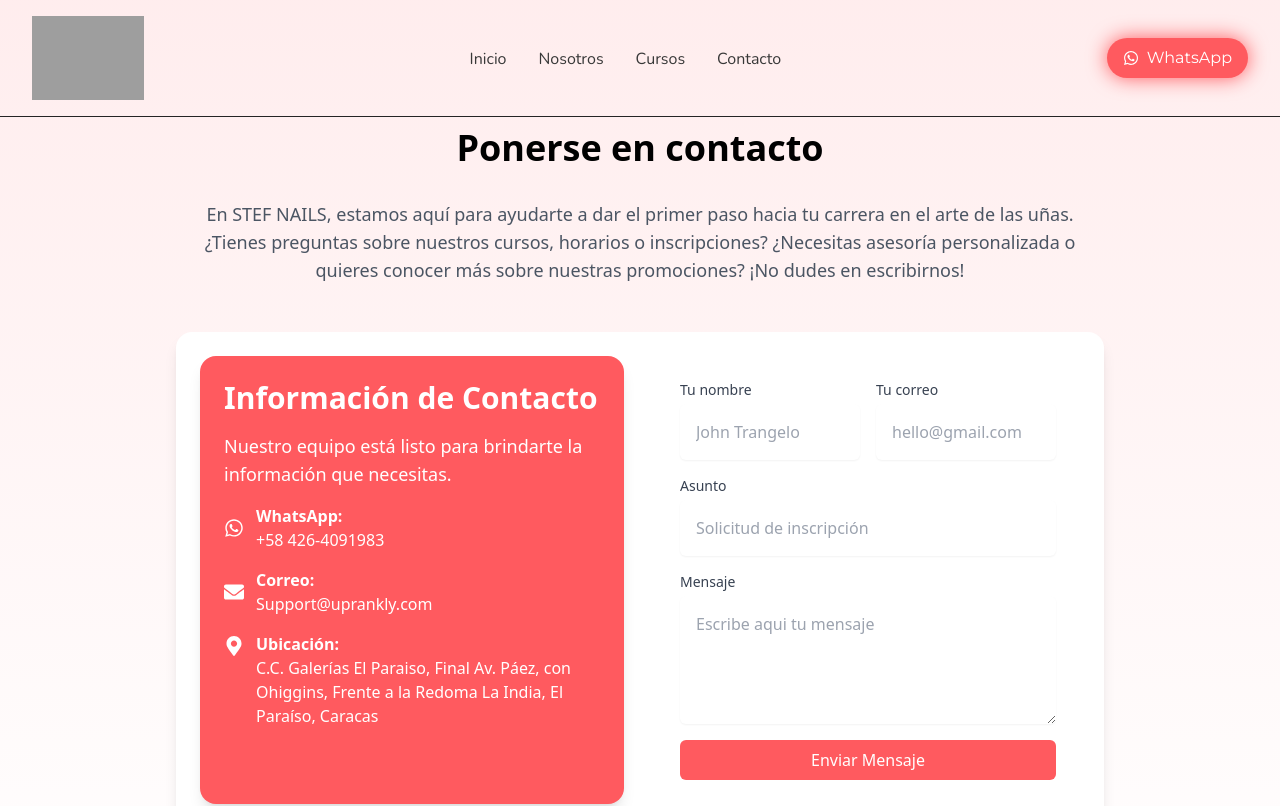
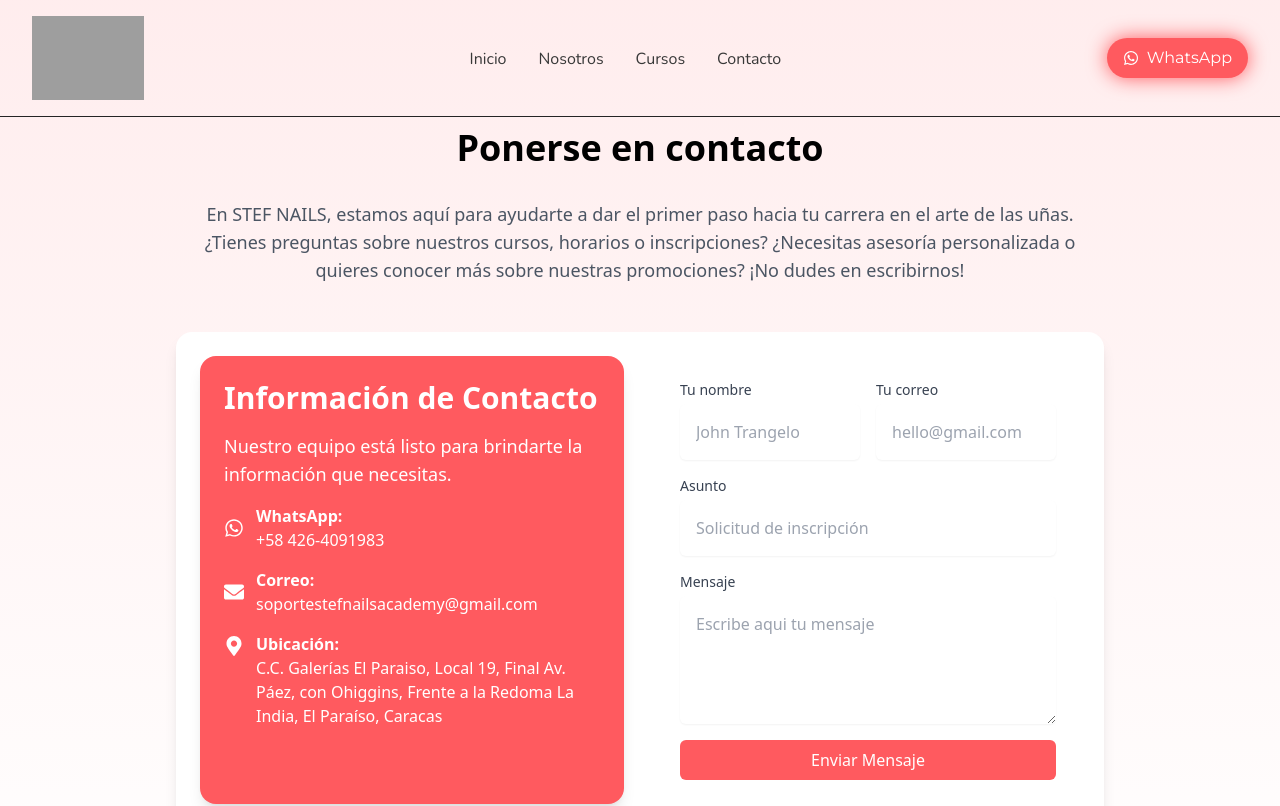
Before and after one commit to david0896/stefnailsacademy, a Next.js app: page /ContactUs in a window 1280 px wide. Shown: the top 806 px of the page. Built offline with nearby package versions, Linux system fonts and the light colour scheme; grey boxes are pictures that could not be loaded.

Commit message:
Se agregan cambios en textos requeridos por el cliente

```diff
--- a/src/pages/AboutUs.js
+++ b/src/pages/AboutUs.js
@@ -56,7 +56,7 @@ const AboutUs = () => {
         <div className="w-9/12 mx-auto">
           <div className="col-span-2 lg:text-center flex flex-col justify-center lg:w-7/12 mb-10 mx-auto space-y-4">
               <h2 className="text-[#ff5a5f] text-2xl xl:text-3xl font-semibold">Formadas por los mejores, reconocidas por los grandes</h2>
-              <p className="lg:text-lg text-[#383838] mx-auto lg:mx-0 ">Somos Master Instructores certificados y avalados por las marcas más importantes de la industria a nivel nacional e internacional: TONES, ANTARTYC, STALEKS, MIS COCO, SUPERCRISTAL, LATIN NAILS, NAILSHOP, entre otras</p>
+              <p className="lg:text-lg text-[#383838] mx-auto lg:mx-0 ">Somos Master Instructores certificados y avalados por las marcas más importantes de la industria a nivel nacional e internacional: TONES, ANTARTYC, STALEKS, MIX COCO, SUPERCRISTAL, LATIN NAILS, NAILSHOP, JUDA, CANNI, LIAN</p>
               <p className="lg:text-lg text-[#383838] mx-auto lg:mx-0">Formadas por los mejores instructores europeos, seguimos los lineamientos de los más exigentes estándares internacionales</p>
           </div>
         </div>
--- a/src/pages/ContactUs.js
+++ b/src/pages/ContactUs.js
@@ -34,7 +34,7 @@ const ContactUs = () => {
                 <FaEnvelope className="text-xl flex-shrink-0" />
                 <div className="overflow-hidden">
                   <strong className="block">Correo:</strong>
-                  <span className="block break-words">Support@uprankly.com</span>
+                  <span className="block break-words">soportestefnailsacademy@gmail.com</span>
                 </div>
               </li>
 
@@ -48,7 +48,7 @@ const ContactUs = () => {
                     rel="noopener noreferrer"
                     className="block break-words hover:underline"
                   >
-                    C.C. Galerías El Paraiso, Final Av. Páez, con Ohiggins, Frente a la Redoma La India, El Paraíso, Caracas
+                    C.C. Galerías El Paraiso, Local 19, Final Av. Páez, con Ohiggins, Frente a la Redoma La India, El Paraíso, Caracas
                   </a>
                 </div>
               </li>
--- a/src/pages/termAndConditions.js
+++ b/src/pages/termAndConditions.js
@@ -26,7 +26,7 @@ const termAndConditions = () => {
 
                     <h3 className="text-xl font-semibold text-gray-800 mt-6">3. Certificación</h3>
                     <p className="text-gray-600 leading-relaxed">
-                    La certificación final requiere 90% de asistencia y aprobación del examen práctico. Los certificados tienen validez internacional y llevarán el sello de la Academia.
+                    La certificación final requiere 100% de asistencia y aprobación del examen práctico. Los certificados tienen validez internacional y llevarán el sello de la Academia.
                     </p>
 
                     <h3 className="text-xl font-semibold text-gray-800 mt-6">4. Propiedad Intelectual</h3>
```
